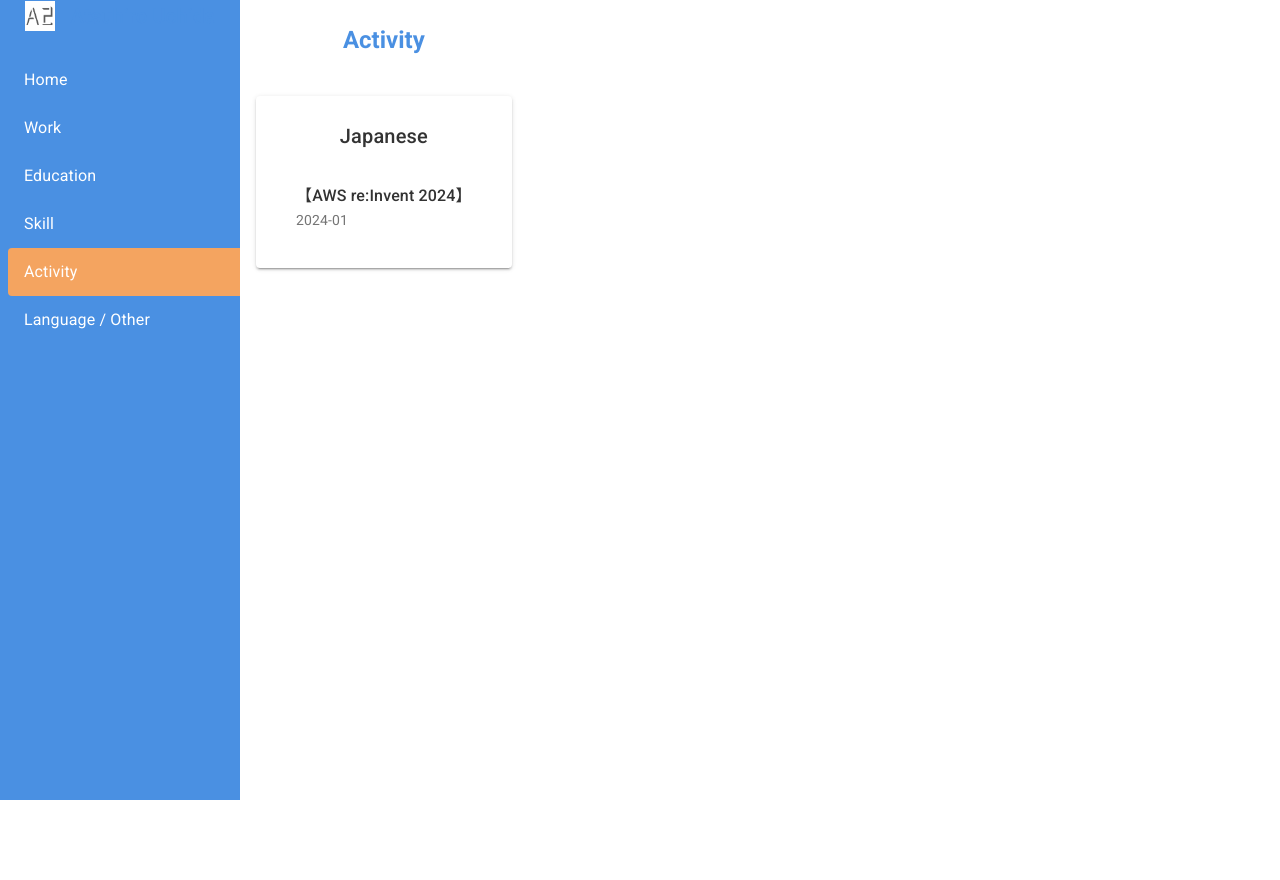
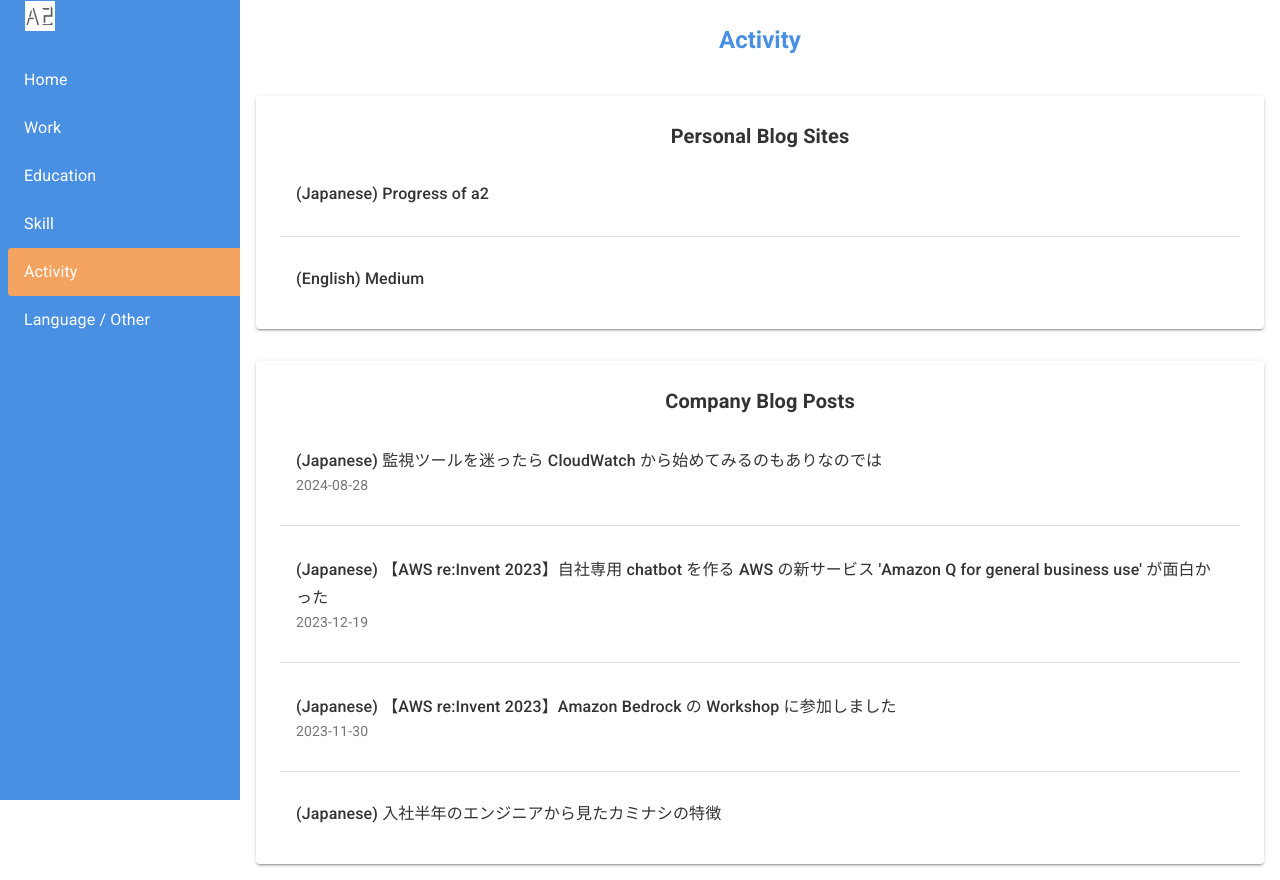
Before and after one commit to timtoronto634/timtoronto634.github.io, a React (Vite) app: page / in a window 1280 px wide. Both pictures are taken after a click on the item "Activity". Before the commit the page ends 800 px from the top, so only its background shows below. Built offline with nearby package versions, Linux system fonts and the light colour scheme.

Commit message:
feat: refactor Activity component to utilize blog data and improve blog section rendering

```diff
--- a/src/components/Activity.tsx
+++ b/src/components/Activity.tsx
@@ -1,9 +1,16 @@
 import { Stack, Typography, Paper, ListItem, ListItemText, Divider } from '@mui/material';
+import blogData from '../data/blog.yml';
 
 interface BlogPost {
   title: string;
+  url: string;
   date?: string;
-  link?: string;
+  language: string;
+}
+
+interface BlogData {
+  personal_blogs: BlogPost[];
+  company_blogs: BlogPost[];
 }
 
 const Title: React.FC = () => (
@@ -13,28 +20,28 @@ const Title: React.FC = () => (
 );
 
 interface BlogSectionProps {
-  language: string;
+  title: string;
   posts: BlogPost[];
 }
 
-const BlogSection: React.FC<BlogSectionProps> = ({ language, posts }) => (
+const BlogSection: React.FC<BlogSectionProps> = ({ title, posts }) => (
   <Paper elevation={2} sx={{ p: 3 }}>
-    <Typography variant='h6' sx={{ color: '#333', mb: 2 }}>
-      {language}
+    <Typography variant='h6' sx={{ color: '#333', mb: 2, fontWeight: 'bold' }}>
+      {title}
     </Typography>
     <Stack divider={<Divider />} spacing={2}>
       {posts.map((post, index) => (
         <ListItem
           key={index}
           component='a'
-          href={post.link}
+          href={post.url}
           target='_blank'
           rel='noopener noreferrer'
           sx={{
             display: 'block',
             '&:hover': {
               backgroundColor: 'rgba(74, 144, 226, 0.1)',
-              cursor: post.link ? 'pointer' : 'default',
+              cursor: 'pointer',
             },
             textDecoration: 'none',
             color: 'inherit',
@@ -61,28 +68,21 @@ const BlogSection: React.FC<BlogSectionProps> = ({ language, posts }) => (
 );
 
 export const Activity: React.FC = () => {
-  const japanesePosts: BlogPost[] = [
-    {
-      title: '【AWS re:Invent 2024】',
-      date: '2024-01',
-      // Add link when available
-    },
-    // Add more Japanese posts here
-  ];
-
-  const englishPosts: BlogPost[] = [
-    // Add English posts when available
-  ];
+  const data = blogData as BlogData;
 
   return (
     <Stack spacing={4}>
       <Title />
-      {japanesePosts.length > 0 && <BlogSection language='Japanese' posts={japanesePosts} />}
-      {englishPosts.length > 0 && <BlogSection language='English' posts={englishPosts} />}
-      {japanesePosts.length === 0 && englishPosts.length === 0 && (
+      {data.personal_blogs && data.personal_blogs.length > 0 && (
+        <BlogSection title='Personal Blog Sites' posts={data.personal_blogs} />
+      )}
+      {data.company_blogs && data.company_blogs.length > 0 && (
+        <BlogSection title='Company Blog Posts' posts={data.company_blogs} />
+      )}
+      {!data.personal_blogs?.length && !data.company_blogs?.length && (
         <Paper elevation={2} sx={{ p: 3 }}>
           <Typography variant='body1' sx={{ color: 'grey.600', textAlign: 'center' }}>
-            Activity posts coming soon...
+            No blog posts found
           </Typography>
         </Paper>
       )}
```
